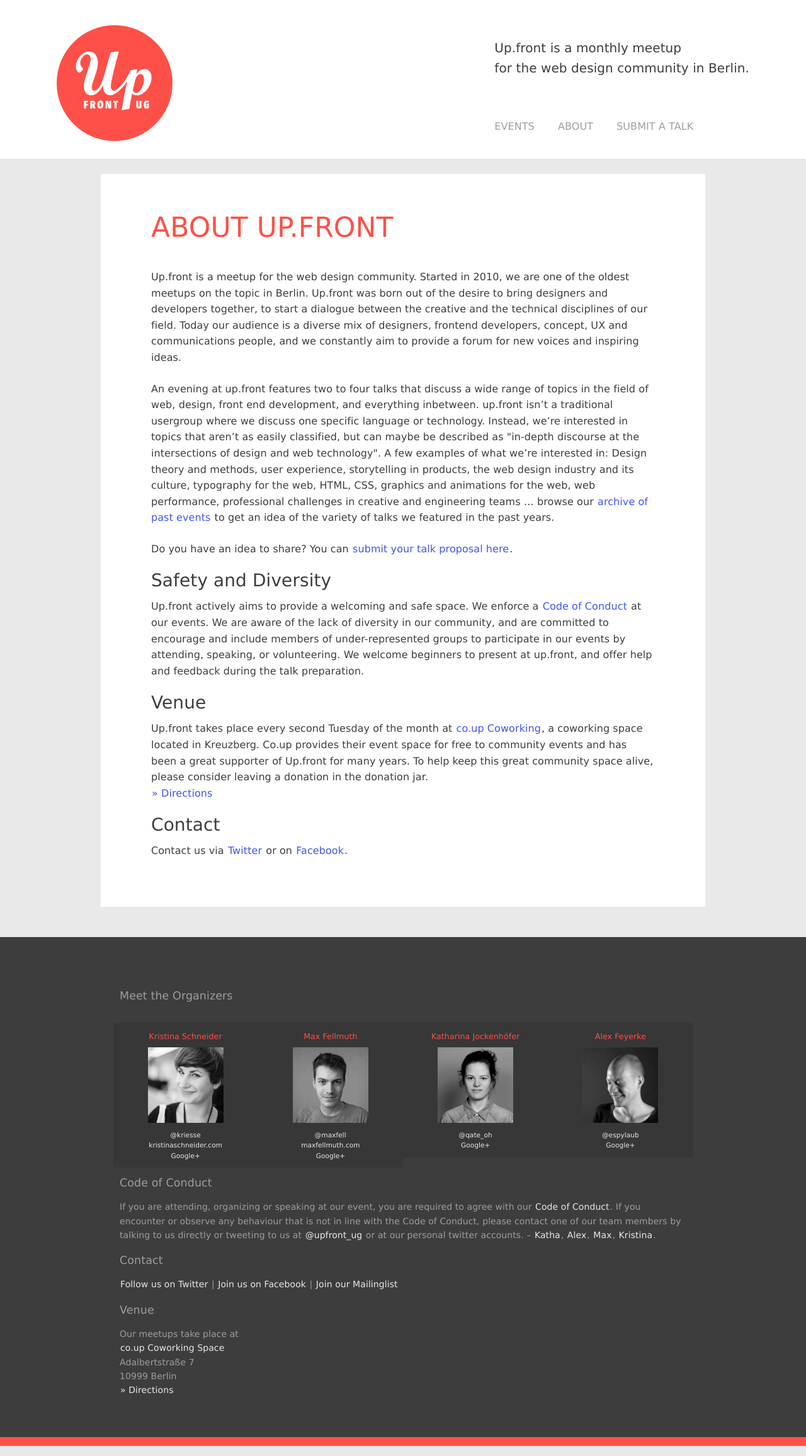
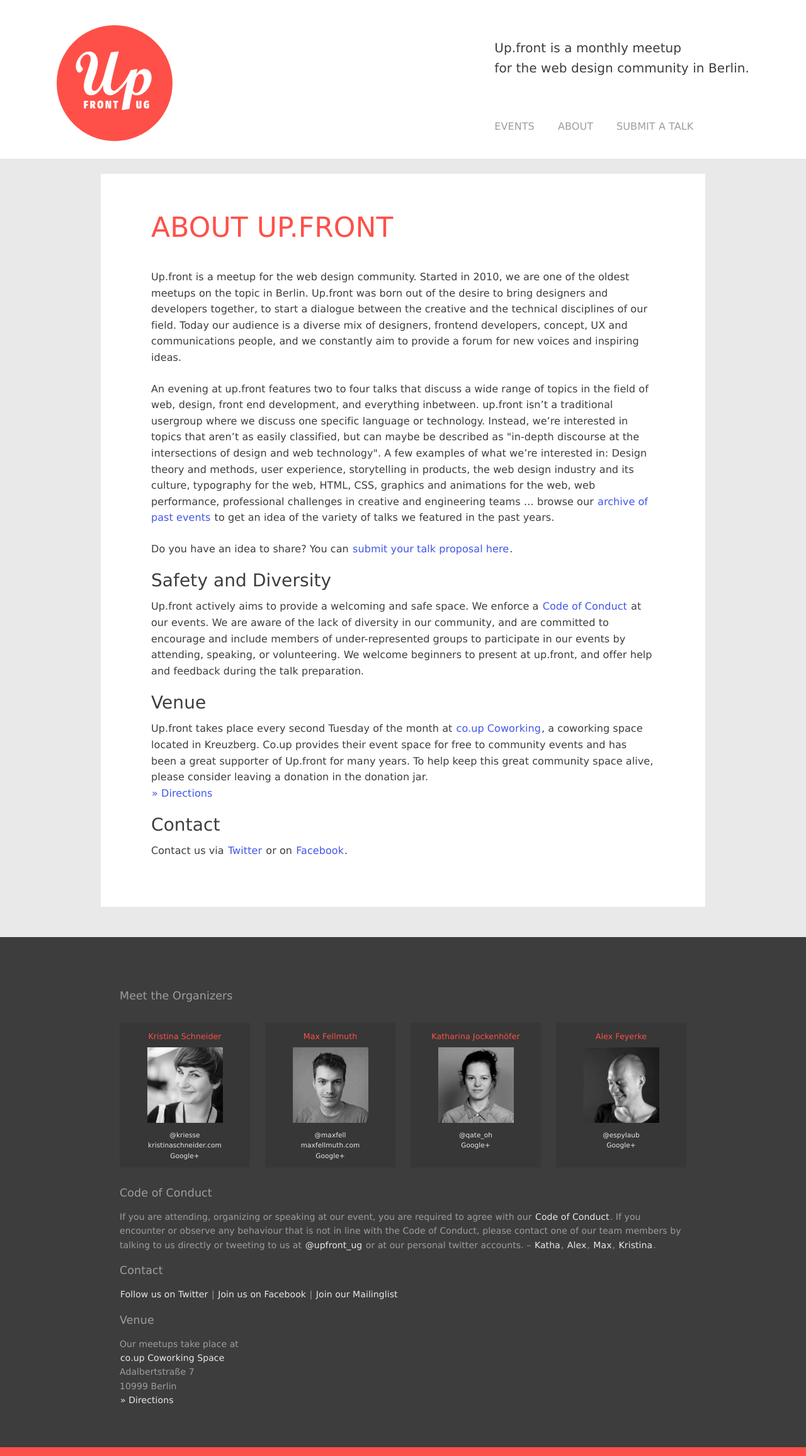
Before and after one commit to upfrontug/upfrontug.github.io, a Jekyll site: the page built from about.html, in a window 1280 px wide. Shown: the whole page at 63% size. Built offline with Jekyll 4.4.1, drawn with Linux system fonts in a browser that asks for light colours; a script that is not in the unit is left out.

Commit message:
Rewrite Sass to match the new markup + replace floats with flexbox to get equal hight elements

```diff
--- a/_sass/custom.scss
+++ b/_sass/custom.scss
@@ -481,17 +481,20 @@
 /* team */
 
 .team {
-  overflow: hidden;
+  display: -webkit-box;
+  display: -webkit-flex;
+  display: -ms-flexbox;
+  display: flex;
+  -webkit-flex-wrap: wrap;
+      -ms-flex-wrap: wrap;
+          flex-wrap: wrap;
+  -webkit-box-pack: justify;
+  -webkit-justify-content: space-between;
+      -ms-flex-pack: justify;
+          justify-content: space-between;
   list-style: none;
   text-align: center;
   font-size: 0.75em;
-  margin-right: -1em;
-  margin-left: -1em;
-  li {
-    width: 50%;
-    margin: 0;
-    float: left;
-  }
   h4 {
     font-size: 1.2em;
     margin-bottom: 0.5em;
@@ -508,21 +511,24 @@
     display: block;
   }
 }
-@media screen and (min-width: 700px) {
-  .team li {
-    width: 25%;
-  }
-}
 
 .team__inner {
   display: block;
-  margin: 1em;
   padding: 1em;
   background: rgba(0,0,0,.1);
   color: $red;
   text-decoration: none;
-  min-height: 15.5em;
+  margin-bottom: 1.5em;
+  width: 48.5%;
 }
+
+@media screen and (min-width: 700px) {
+  .team__inner {
+    width: 23%;
+  }
+}
+
+
 
 
 // footer
```
